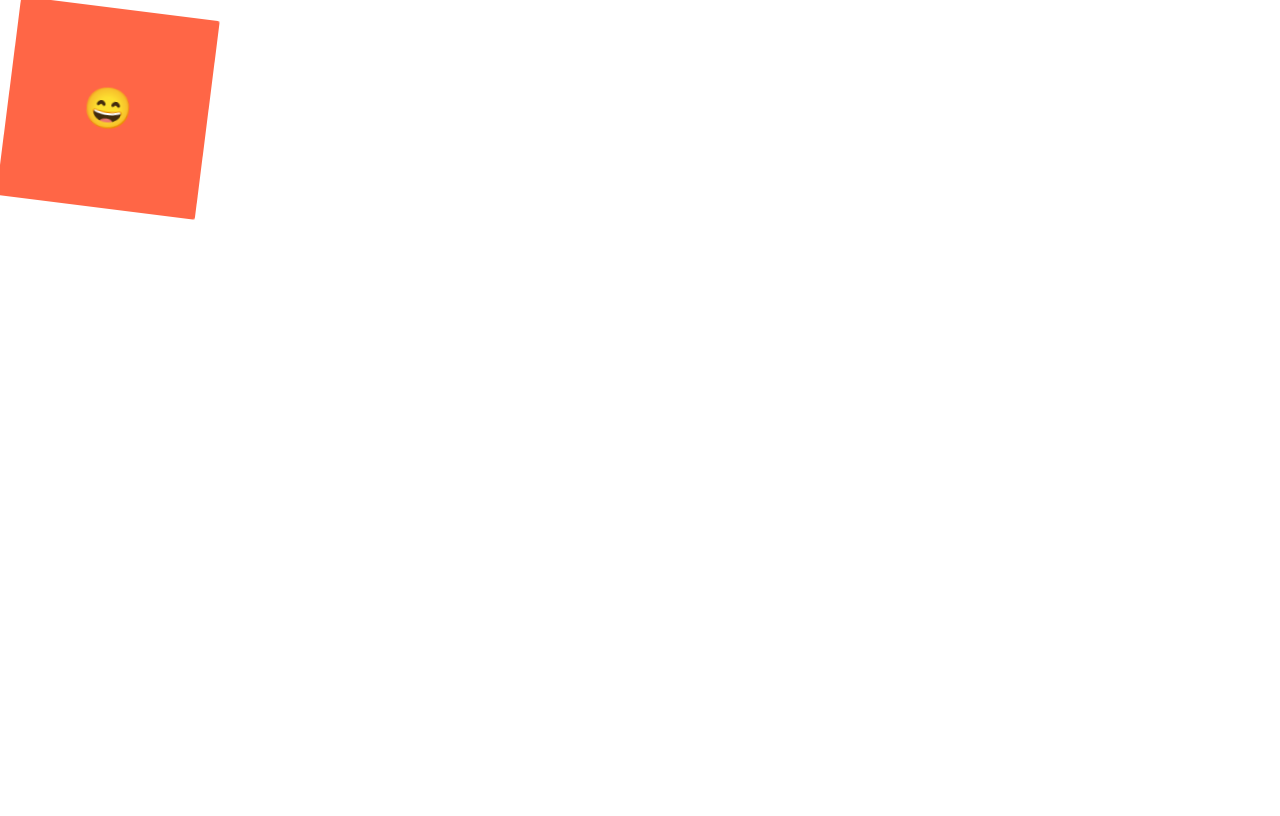
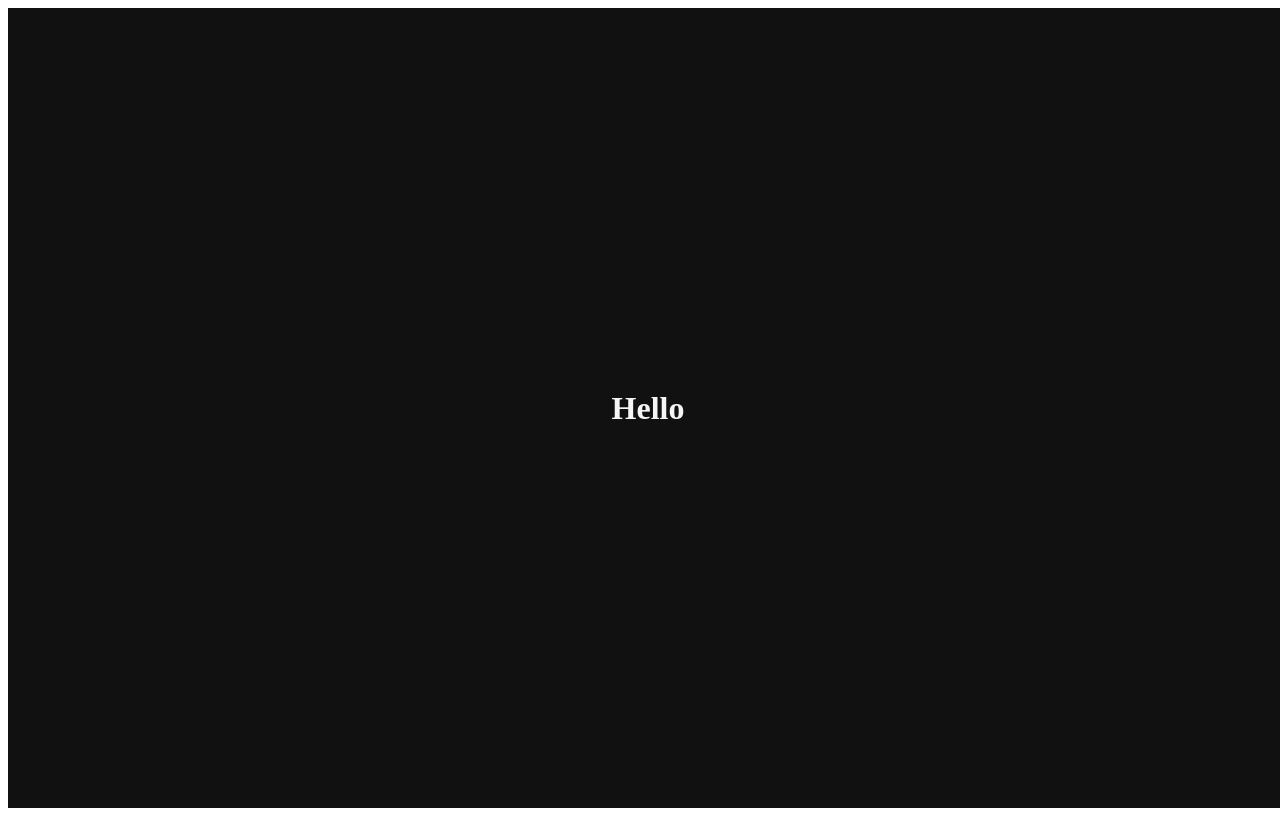
Before and after one commit to ellienori/react-master, a React (Create React App) app: page / in a window 1280 px wide. Built offline with nearby package versions, Linux system fonts and the light colour scheme.

Commit message:
#2 Themes

```diff
--- a/src/App.js
+++ b/src/App.js
@@ -1,48 +1,23 @@
 import styled, { keyframes } from "styled-components";
 
-const Father = styled.div`
-  display: flex;
+const Title = styled.h1`
+  color: ${(props) => props.theme.textColor};
 `;
 
-const rotation = keyframes`
-  0% {
-    transform: rotate(0deg);
-  }
-  50% {
-    transform: rotate(360deg);
-    background-color: yellow;
-    border-radius: 100px;
-  }
-  100% {
-    transform: rotate(0deg);
-  }
-`;
-
-const Box = styled.div`
-  background-color: tomato;
-  height: 200px;
-  width: 200px;
-  animation: ${rotation} 2s linear infinite;
-
+const Wrapper = styled.div`
   display: flex;
+  height: 100vh;
+  width: 100vw;
   justify-content: center;
   align-items: center;
-
-  span {
-    font-size: 40px;
-    &:hover {
-      font-size: 100px;
-    }
-  }
+  background-color: ${(props) => props.theme.backgroundColor};
 `;
 
 function App() {
   return (
-    <Father>
-      <Box>
-        <span>😄</span>
-      </Box>
-    </Father>
+    <Wrapper>
+      <Title>Hello</Title>
+    </Wrapper>
   );
 }
 
```
Also changed, not shown: src/index.js (line endings or trailing spaces), 1 other file (tests, documents, lock files or other folders).
